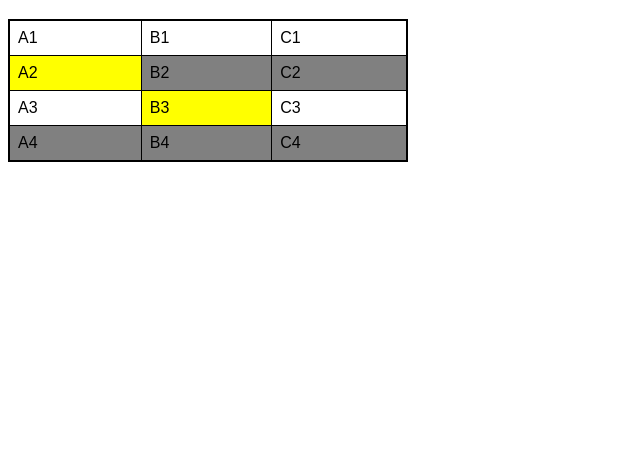
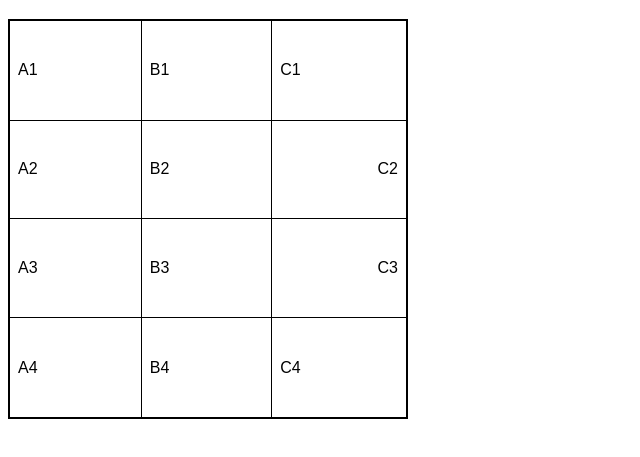
Before and after one commit to prando-lhs/html5-css3, a plain HTML site: page exercicios/ex0023/tabela001.html in a window 1280 px wide. Shown: the part 61-518 px from the top of the page, without its empty margins (0-640 px from the left). Drawn offline with Linux system fonts and the light colour scheme.

Commit message:
Update tabela001.html

```diff
--- a/exercicios/ex0023/tabela001.html
+++ b/exercicios/ex0023/tabela001.html
@@ -11,21 +11,20 @@
 
         table {
             width: 400px;
+            height: 400px;
             border-collapse: collapse;
             border:2px solid black;
-        }
-
-        tr.linha {
-            background-color: gray;
         }
 
         td {
             border: 1px solid #000;
             padding: 8px;
+            text-align: left; /* Alinhamento Horizontal - lef center right */
+            vertical-align: middle; /* Alinhamento Vertical - top middle bottom */
         }
 
-        td.dado {
-            background-color: yellow;
+        .numero {
+            text-align: right;
         }
     </style>
 </head>
@@ -47,17 +46,17 @@
             <td>B1</td>
             <td>C1</td>
         </tr>
-        <tr class="linha">
-            <td class="dado">A2</td>
+        <tr">
+            <td>A2</td>
             <td>B2</td>
-            <td>C2</td>
+            <td class="numero">C2</td>
         </tr>
         <tr> <!-- Segunda Linha -->
             <td>A3</td>
-            <td class="dado">B3</td>
-            <td>C3</td>
+            <td>B3</td>
+            <td class="numero">C3</td>
         </tr>
-        <tr class="linha">
+        <tr>
             <td>A4</td>
             <td>B4</td>
             <td>C4</td>
```
